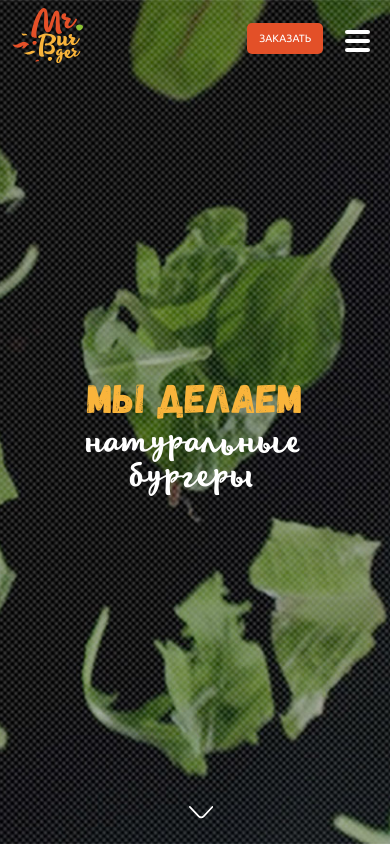
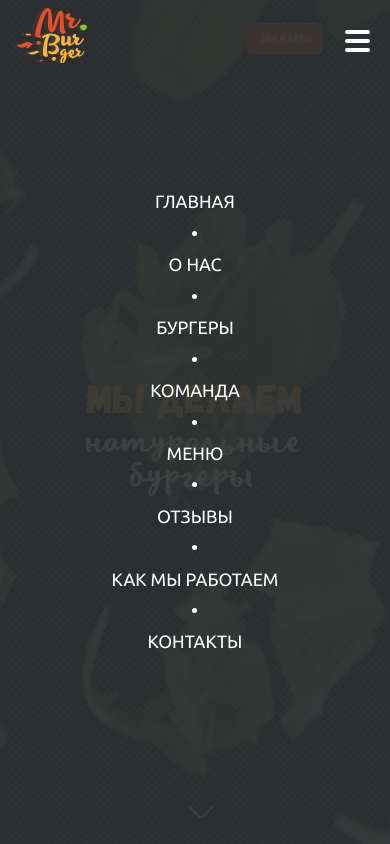
Before and after one commit to lickevich/mrburger, a plain HTML site: page index.html in a window 390 px wide. Both pictures are taken after a click on the link 357 px from the left and 42 px from the top of the page. Shown: the top 844 px of the page. Drawn offline with Linux system fonts and the light colour scheme; files whose address does not match are found by name.

Commit message:
Update 2018-11-22T17:23:32.303Z

```diff
--- a/index.html
+++ b/index.html
@@ -518,6 +518,7 @@
           </a>
         </div>
       </div>
+      <script src="./scripts/main.js"></script>
 </body>
 
 </html>
--- a/scripts/main.js
+++ b/scripts/main.js
@@ -1,7 +1,11 @@
+const navTrigger = document.querySelector('.nav-trigger');
 
+navTrigger.addEventListener('click', function(e) {
+          e.preventDefault();
+          const navMobile = document.querySelector('.nav-mobile');
+          navMobile.classList.toggle('nav-mobile--active');
+});
 
+// const menuItem = document.querySelector('menu_item');
 
-
-
-var name = 'Roman';
-console.log(name);
+// menuItem.addEventListener('click')
--- a/styles/main.css
+++ b/styles/main.css
@@ -1091,19 +1091,19 @@ p.text {
     display: none; }
   .nav-mobile .logo {
     display: none; }
-  .nav-mobile.is-active {
+  .nav-mobile--active {
     background-color: rgba(47, 50, 52, 0.93);
     top: 0;
     bottom: 0; }
-    .nav-mobile.is-active .logo {
+    .nav-mobile--active .logo {
       position: fixed;
       top: 0.625rem;
       left: 1.0625rem;
       z-index: 99;
       display: block; }
-    .nav-mobile.is-active .nav-mobile__menu {
+    .nav-mobile--active .nav-mobile__menu {
       display: block; }
-    .nav-mobile.is-active .nav-mobile__list {
+    .nav-mobile--active .nav-mobile__list {
       display: -webkit-box;
       display: -webkit-flex;
       display: -ms-flexbox;
@@ -1121,7 +1121,7 @@ p.text {
       -webkit-justify-content: center;
           -ms-flex-pack: center;
               justify-content: center; }
-    .nav-mobile.is-active .nav-mobile__item {
+    .nav-mobile--active .nav-mobile__item {
       display: -webkit-box;
       display: -webkit-flex;
       display: -ms-flexbox;
@@ -1135,7 +1135,7 @@ p.text {
       -webkit-flex-direction: column;
           -ms-flex-direction: column;
               flex-direction: column; }
-      .nav-mobile.is-active .nav-mobile__item::after {
+      .nav-mobile--active .nav-mobile__item::after {
         content: "";
         width: 5px;
         height: 5px;
@@ -1143,9 +1143,9 @@ p.text {
                 border-radius: 50%;
         background-color: white;
         margin: 1.25rem 0; }
-      .nav-mobile.is-active .nav-mobile__item:last-child:after {
+      .nav-mobile--active .nav-mobile__item:last-child:after {
         display: none; }
-    .nav-mobile.is-active .nav-mobile__link {
+    .nav-mobile--active .nav-mobile__link {
       color: white;
       font-size: 1.375rem;
       text-transform: uppercase; }
```
